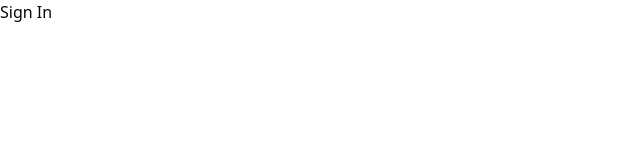
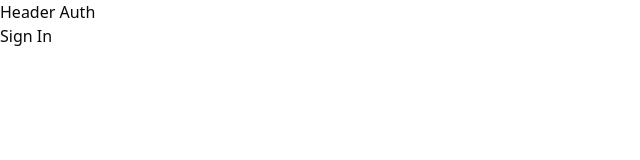
Before and after one commit to danrleidalfre/react-pizza-shop, a React (Vite) app: page /sign-in in a window 1280 px wide. Shown: the top 160 px of the page, without its empty margins (0-640 px from the left). Built offline with nearby package versions, Linux system fonts and the light colour scheme.

Commit message:
configure layouts

```diff
--- /dev/null
+++ b/src/layouts/app.tsx
@@ -0,0 +1,12 @@
+import { Outlet } from 'react-router-dom'
+
+export function AppLayout() {
+  return (
+    <div>
+      <h1>Header App</h1>
+      <div>
+        <Outlet />
+      </div>
+    </div>
+  )
+}
--- /dev/null
+++ b/src/layouts/auth.tsx
@@ -0,0 +1,12 @@
+import { Outlet } from 'react-router-dom'
+
+export function AuthLayout() {
+  return (
+    <div>
+      <h1>Header Auth</h1>
+      <div>
+        <Outlet />
+      </div>
+    </div>
+  )
+}
```
Also changed, not shown: src/routes.tsx (+16 -2 lines).
